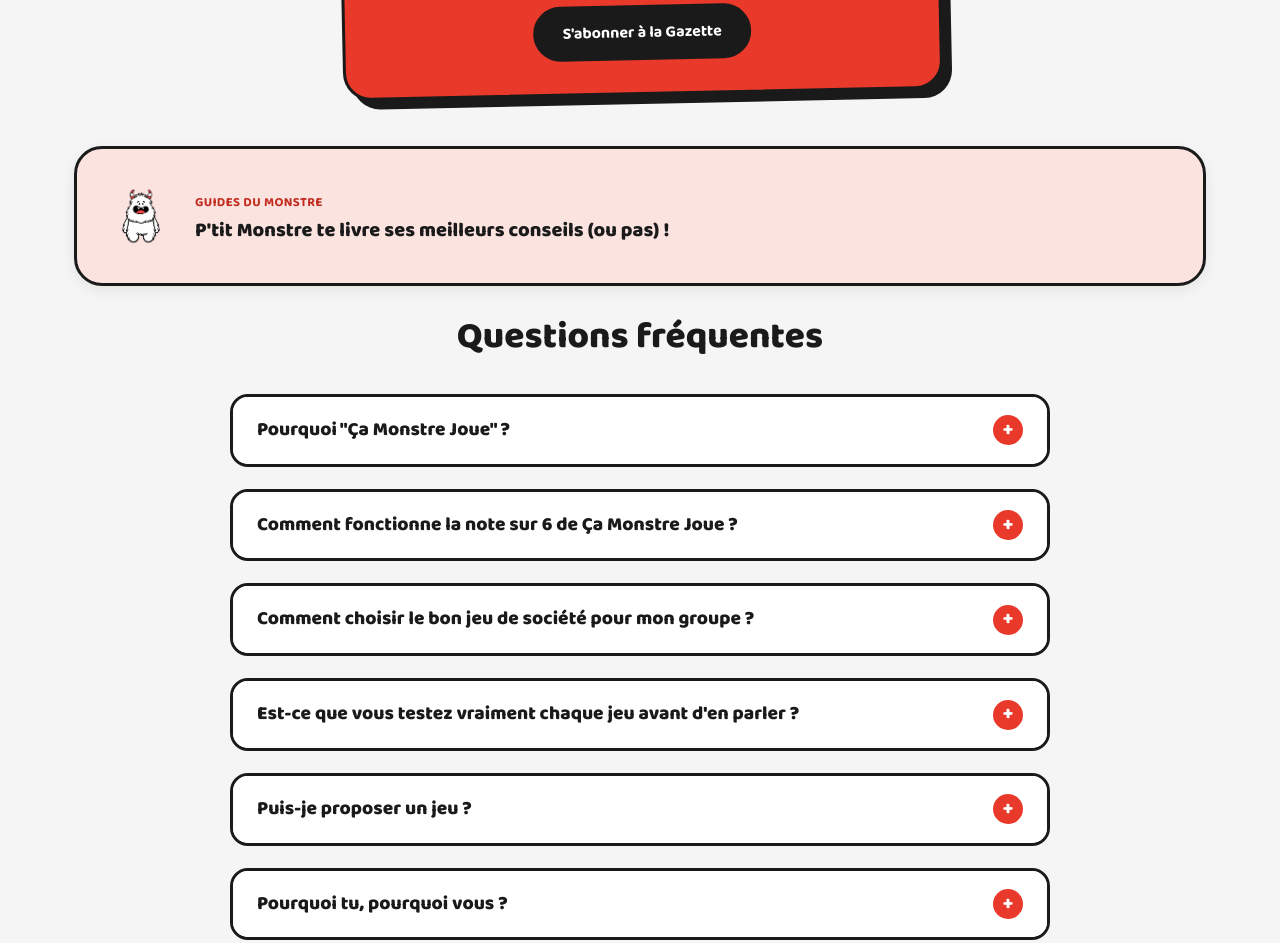
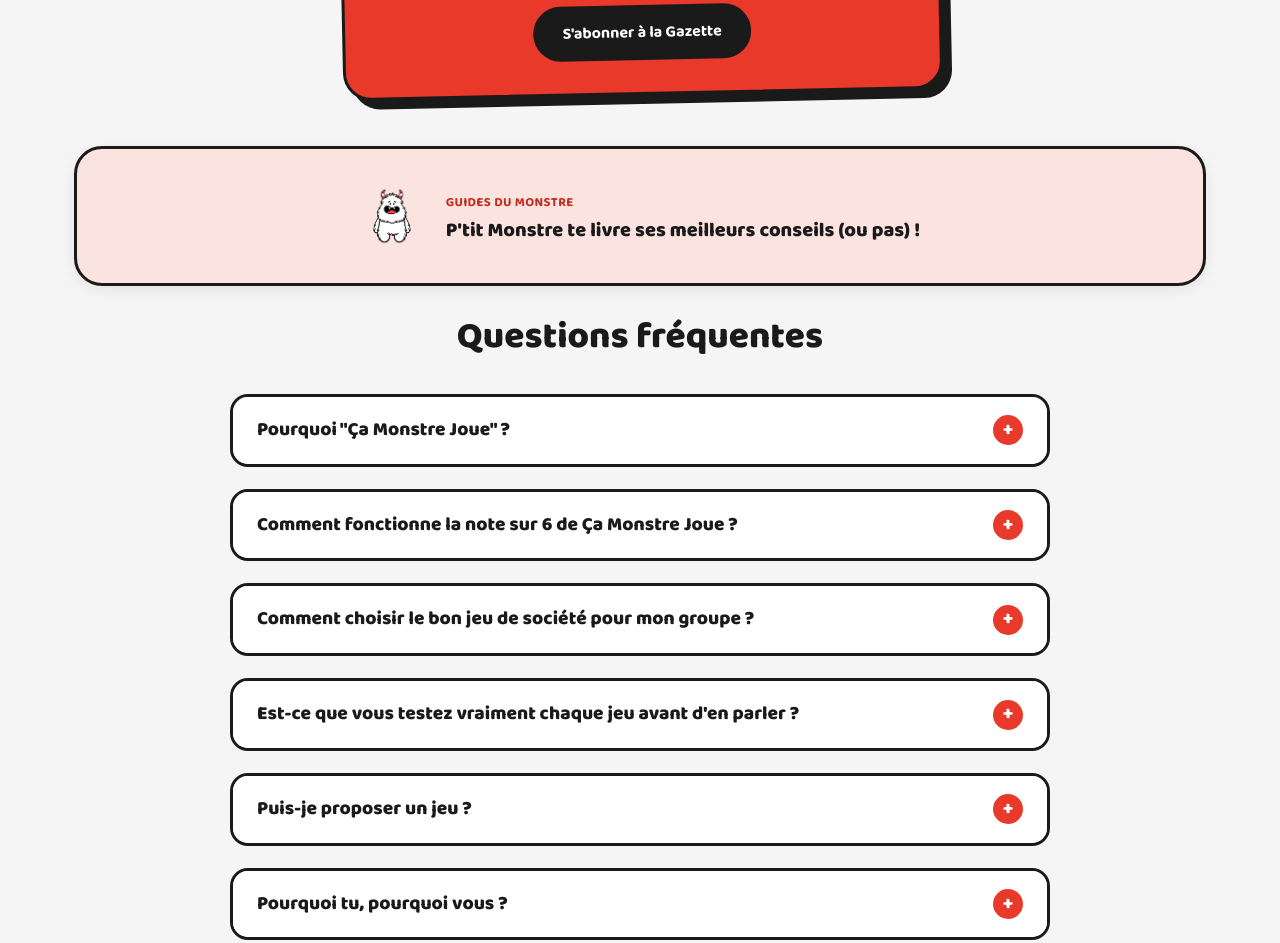
Before and after one commit to camonstrejoue-ctrl/ca-monstre-joue, a plain HTML site: page index.html in a window 1280 px wide. Shown: the part 2036-2979 px from the top of the page. Drawn offline with nearby package versions, Linux system fonts and the light colour scheme.

Commit message:
Centre le contenu de la carte Guides du Monstre sur l'accueil
La carte occupe toute la largeur (colonne unique le temps du lancement
réduit, carte Agenda masquée) mais l'icône + texte restaient collés à
gauche, laissant tout l'espace vide à droite. Ajout de
justify-content:center sur .shortcut-card.

```diff
--- a/css/style.css
+++ b/css/style.css
@@ -273,7 +273,7 @@ button{font-family:inherit;cursor:pointer;}
    index.html) — remettre "1fr 1fr" au lancement complet du 1er novembre. */
 .shortcuts-grid{display:grid;grid-template-columns:1fr;gap:24px;}
 .shortcut-card{
-  position:relative;display:flex;align-items:center;gap:22px;
+  position:relative;display:flex;align-items:center;justify-content:center;gap:22px;
   padding:32px;border-radius:var(--radius-lg);border:3px solid var(--black);
   min-height:140px;box-shadow:var(--shadow-sm);transition:transform .15s ease;
 }
```
